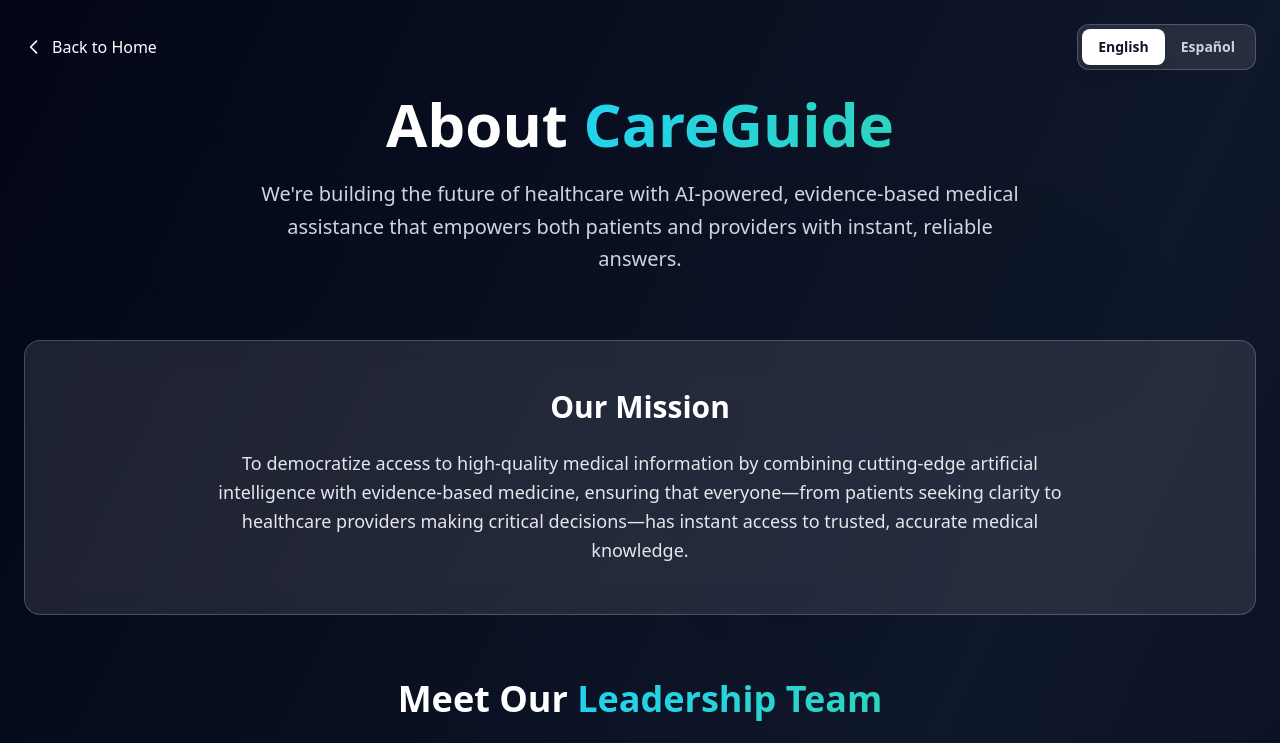
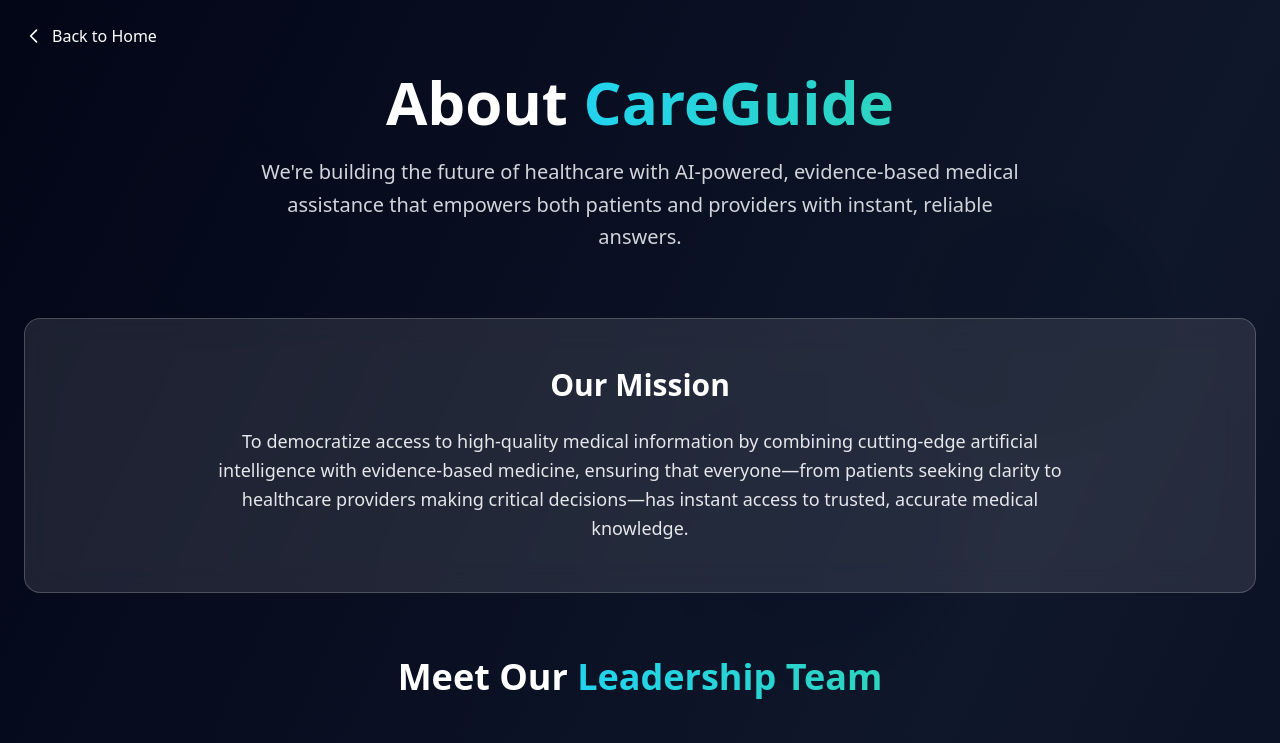
Before and after one commit to krishnaanandmd/protocare-ai, a Next.js app in the folder frontend/: page /en/about in a window 1280 px wide. Shown: the top 743 px of the page. Built offline with nearby package versions, Linux system fonts and the light colour scheme.

Commit message:
remove: completely remove LanguageSwitcher component
The language switcher button was not working properly, so we're removing it entirely.
This removes the component file and all references to it from the landing, app, and about pages.

```diff
--- a/frontend/app/[locale]/about/page.tsx
+++ b/frontend/app/[locale]/about/page.tsx
@@ -4,7 +4,6 @@ import { useState } from 'react';
 import Link from 'next/link';
 import Image from 'next/image';
 import { useTranslations, useLocale } from 'next-intl';
-import { LanguageSwitcher } from '@/components/LanguageSwitcher';
 
 interface TeamMember {
   name: string;
@@ -114,7 +113,6 @@ export default function AboutUs() {
               </svg>
               {t('common.backToHome')}
             </Link>
-            <LanguageSwitcher />
           </div>
         </header>
 
--- a/frontend/app/[locale]/app/page.tsx
+++ b/frontend/app/[locale]/app/page.tsx
@@ -4,7 +4,6 @@ import React, { useCallback, useEffect, useMemo, useState } from "react";
 import Link from "next/link";
 import { useTranslations, useLocale } from "next-intl";
 import { DoctorAutocomplete } from "@/components/DoctorAutocomplete";
-import { LanguageSwitcher } from "@/components/LanguageSwitcher";
 
 const API_BASE = process.env.NEXT_PUBLIC_API_BASE || "http://localhost:8080";
 
@@ -120,7 +119,6 @@ export default function PatientQA() {
                 >
                   {t('qa.header.aboutUs')}
                 </Link>
-                <LanguageSwitcher />
                 <ModeToggle mode={mode} onChange={setMode} />
               </div>
             </div>
--- a/frontend/app/[locale]/page.tsx
+++ b/frontend/app/[locale]/page.tsx
@@ -3,7 +3,6 @@
 import React, { useState } from "react";
 import Link from "next/link";
 import { useTranslations, useLocale } from "next-intl";
-import { LanguageSwitcher } from "@/components/LanguageSwitcher";
 
 export default function LandingPage() {
   const t = useTranslations();
@@ -98,7 +97,6 @@ export default function LandingPage() {
                 </div>
               </div>
               <div className="flex items-center gap-4">
-                <LanguageSwitcher />
                 <Link
                   href={`/${locale}/app`}
                   className="text-sm font-semibold text-slate-300 hover:text-white transition-colors"
--- a/frontend/components/LanguageSwitcher.tsx
+++ /dev/null
@@ -1,48 +0,0 @@
-"use client";
-
-import { useLocale } from "next-intl";
-import { useRouter, usePathname } from "next/navigation";
-import { useTransition } from "react";
-
-export function LanguageSwitcher() {
-  const locale = useLocale();
-  const router = useRouter();
-  const pathname = usePathname();
-  const [isPending, startTransition] = useTransition();
-
-  const switchLocale = (newLocale: string) => {
-    startTransition(() => {
-      // Remove the current locale from the pathname
-      const pathWithoutLocale = pathname.replace(`/${locale}`, '');
-      // Navigate to the new locale with the same path
-      router.push(`/${newLocale}${pathWithoutLocale}`);
-    });
-  };
-
-  return (
-    <div className="inline-flex items-center rounded-xl bg-white/10 backdrop-blur-sm p-1 border border-white/20">
-      <button
-        onClick={() => switchLocale('en')}
-        disabled={isPending}
-        className={`px-4 py-2 rounded-lg text-sm font-semibold transition-all ${
-          locale === 'en'
-            ? "bg-white text-slate-900 shadow-lg"
-            : "text-slate-300 hover:text-white"
-        }`}
-      >
-        English
-      </button>
-      <button
-        onClick={() => switchLocale('es')}
-        disabled={isPending}
-        className={`px-4 py-2 rounded-lg text-sm font-semibold transition-all ${
-          locale === 'es'
-            ? "bg-white text-slate-900 shadow-lg"
-            : "text-slate-300 hover:text-white"
-        }`}
-      >
-        Español
-      </button>
-    </div>
-  );
-}
```
